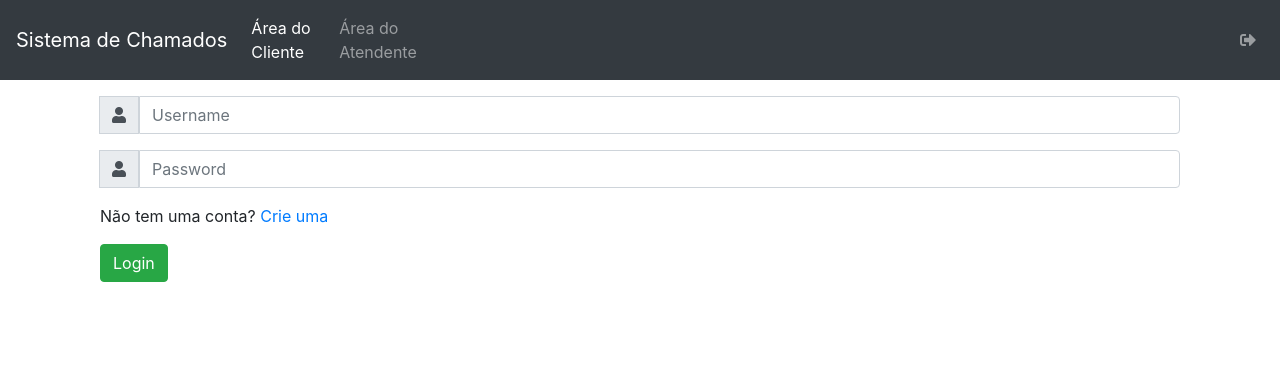
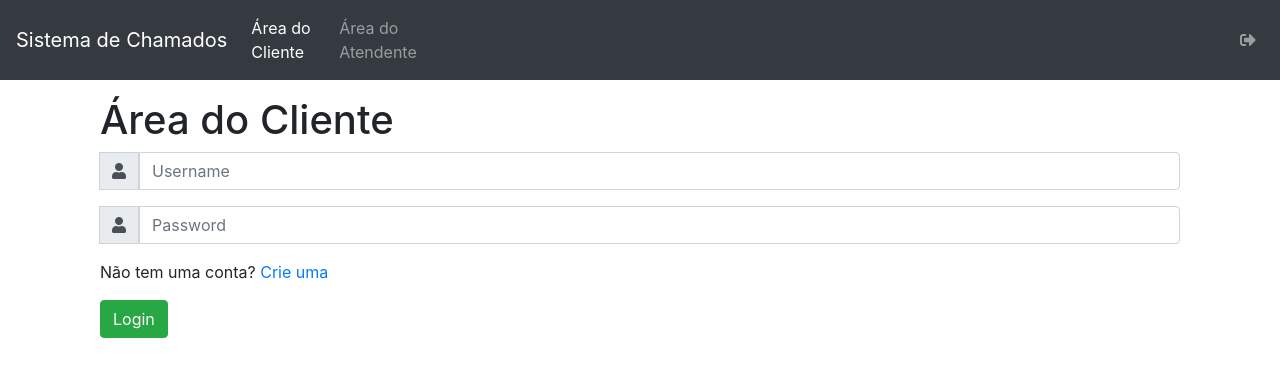
Before and after one commit to cesarmsj/help-desk-django, a Django app: page /cliente_login/ in a window 1280 px wide. Shown: the top 380 px of the page. Run offline with Django 3.2, Linux system fonts and the light colour scheme; some libraries are stand-ins or nearby versions.

Commit message:
Correções em rotas e em títulos

```diff
--- a/help_desk_django_project/helpdesk/templates/atendente/atendente_list.html
+++ b/help_desk_django_project/helpdesk/templates/atendente/atendente_list.html
@@ -37,7 +37,7 @@ Lista de clientes
     {% endfor %}
     </tbody>
 </table>
-<a href="{% url 'cliente_create' %}">
+<a href="{% url 'atendente_create' %}">
     <button type="submit" class="btn btn-primary">
         Cadastrar
     </button>
--- a/help_desk_django_project/helpdesk/templates/atendente/atendente_login.html
+++ b/help_desk_django_project/helpdesk/templates/atendente/atendente_login.html
@@ -1,8 +1,5 @@
 {% extends '../base.html' %}
 {% load bootstrap3 %}
-
-
-
 
 {% block content %}
 <div class="row">
@@ -33,7 +30,7 @@
 
                 <input type="password" name="password" placeholder="Password" class="form-control">
             </div>
-              <p>Não tem uma conta?<a href="{% url 'cliente_create' %}"> Crie uma</a></p>
+              <p>Não tem uma conta?<a href="{% url 'atendente_create' %}"> Crie uma</a></p>
               <button type="submit" class="btn btn-success">Login</button>
         </form>
     </div>
--- a/help_desk_django_project/helpdesk/templates/cliente/cliente_login.html
+++ b/help_desk_django_project/helpdesk/templates/cliente/cliente_login.html
@@ -1,20 +1,14 @@
 {% extends '../base.html' %}
 {% load bootstrap3 %}
 
-{% block title %}
-    <div class="row">
-        <div class="col-12">
-            Área do Cliente
-         </div>
-    </div>
-{% endblock title %}
-
 {% block content %}
-    <div class="row">
-        <div class="col-12">
-
-
-
+<div class="row">
+    <div class="col-12">
+       <h1>Área do Cliente</h1>
+     </div>
+</div>
+<div class="row">
+    <div class="col-12">
         {% if form.errors %}
         <p>Usuário ou senha incorreto. Por favor, tente novamente.</p>
         {% endif %}
--- a/help_desk_django_project/helpdesk/views.py
+++ b/help_desk_django_project/helpdesk/views.py
@@ -1,8 +1,9 @@
 from django.forms import ModelForm
-from django.shortcuts import render, redirect, get_object_or_404
+from django.shortcuts import render, redirect
 from django.contrib import messages
 from django.contrib.auth import authenticate, login, logout
 from django.contrib.auth.forms import UserCreationForm
+from django.contrib.auth.decorators import login_required
 from .models import *
 from django import forms
 
@@ -24,7 +25,6 @@ class ChamadoInteracaoForm(ModelForm):
             'data_abertura': forms.DateInput(attrs={'class': 'form-control', 'type': 'date', 'required': 'required'}),
             'data_fechamento': forms.DateInput(attrs={'class': 'form-control', 'type': 'date', 'required': 'required'})
         }
-
 
 def home(request, template_name='home/home.html'):
     return render(request, template_name)
@@ -51,15 +51,18 @@ def user_logout(request):
         logout(request)
         return redirect('home')
 
+@login_required(login_url='cliente_login')
 def cliente_home(request, template_name='cliente/cliente_home.html'):
     chamado = Chamado.objects.all()
     chamados = {'chamado': chamado}
     return render(request, template_name, chamados)
 
+@login_required(login_url='cliente_login')
 def cliente_list(request, template_name='cliente/cliente_list.html'):
     cliente = Cliente.objects.all()
     clientes = {'cliente': cliente}
     return render(request, template_name, clientes)
+
 
 def cliente_create(request, template_name='cliente/cliente_form.html'):
     if request.user.is_authenticated:
@@ -76,6 +79,7 @@ def cliente_create(request, template_name='cliente/cliente_form.html'):
     context = {'form': form}
     return render(request, template_name, context)
 
+@login_required(login_url='atendente_login')
 def cliente_delete(request, pk):
     cliente = Cliente.objects.get(pk=pk)
     if request.method == "POST":
@@ -83,6 +87,7 @@ def cliente_delete(request, pk):
         return redirect('cliente_list')
     return render(request, 'cliente/cliente_delete.html', {'cliente': cliente})
 
+@login_required(login_url='atendente_login')
 def atendente_home(request, template_name='atendente/atendente_home.html'):
     chamado = Chamado.objects.all()
     chamados = {'chamado': chamado}
@@ -106,6 +111,7 @@ def atendente_login(request):
         context = {}
         return render(request, 'cliente/cliente_login.html', context)
 
+@login_required(login_url='atendente_login')
 def atendente_list(request, template_name='atendente/atendente_list.html'):
     atendente = Atendente.objects.all()
     atendentes = {'cliente': atendente}
@@ -137,6 +143,7 @@ def atendente_create(request, template_name='atendente/atendente_form.html'):
 #        form = AtendenteForm(instance=atendente)
 #    return render(request, template_name, {'form': form})
 
+@login_required(login_url='atendente_login')
 def atendente_delete(request, pk):
     atendente = Atendente.objects.get(pk=pk)
     if request.method == "POST":
@@ -144,6 +151,7 @@ def atendente_delete(request, pk):
         return redirect('atendente_list')
     return render(request, 'atendente_delete', {'atendente': atendente})
 
+@login_required(login_url='cliente_login')
 def chamado_create(request, template_name='chamado/chamado_form.html'):
     form = ChamadoForm(request.POST or None)
     if form.is_valid():
```
Also changed, not shown: help_desk_django_project/helpdesk/templates/atendente/atendente_form.html (+8 -1 lines), help_desk_django_project/helpdesk/templates/atendente/atendente_home.html (+9 -1 lines), help_desk_django_project/helpdesk/templates/cliente/cliente_form.html (+13 -2 lines), help_desk_django_project/helpdesk/templates/cliente/cliente_home.html (+9 -5 lines), help_desk_django_project/db.sqlite3.
